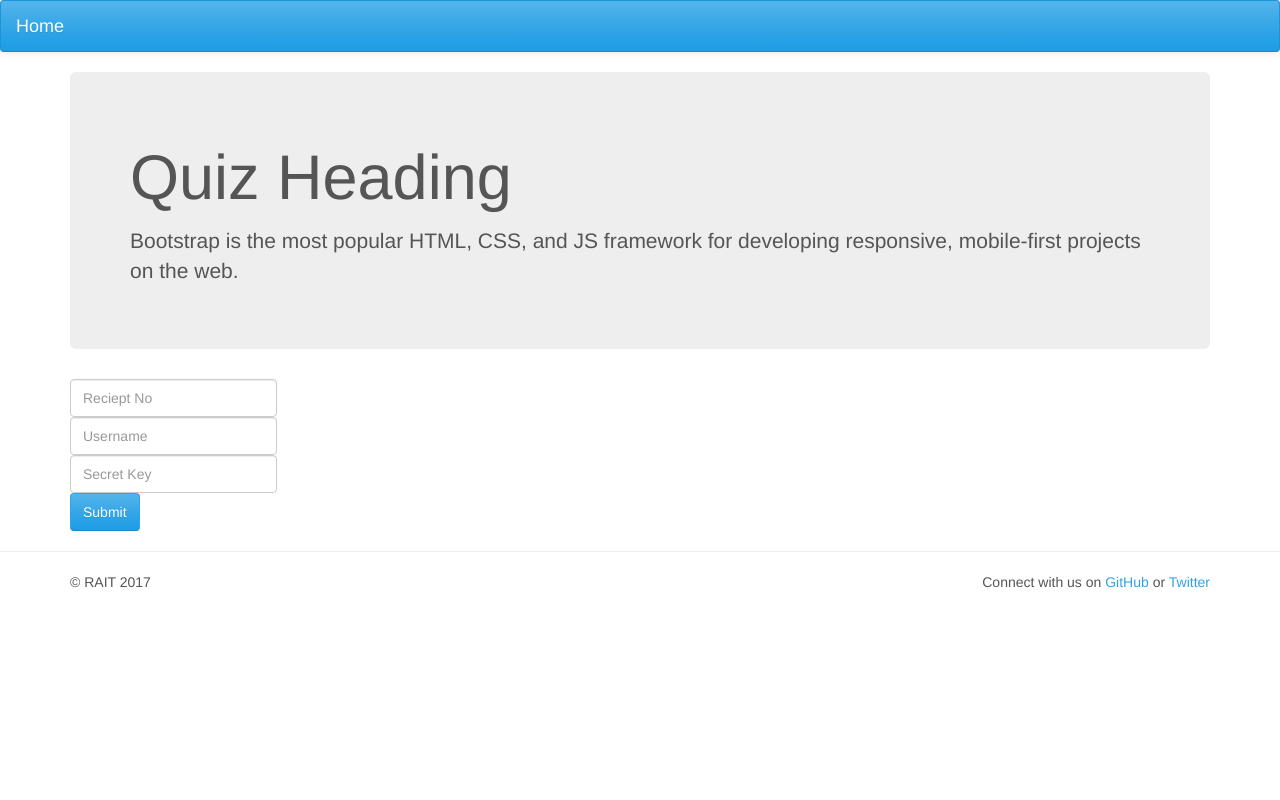
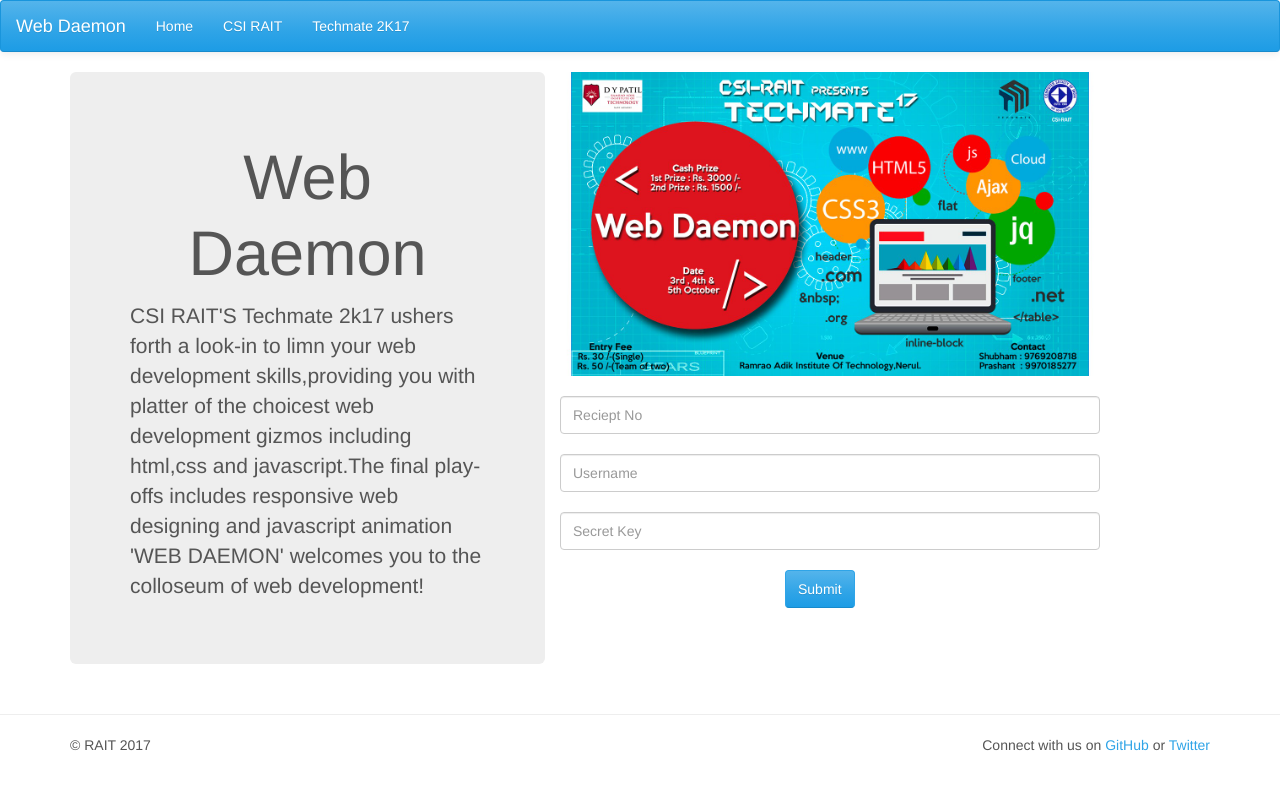
Before and after one commit to SauravKanchan/Quiz, a Django app: page / in a window 1280 px wide. Run offline with Django 3.2, Linux system fonts and the light colour scheme; some libraries are stand-ins or nearby versions.

Commit message:
fixed navbar

```diff
--- a/level1/templates/question_detail.html
+++ b/level1/templates/question_detail.html
@@ -91,7 +91,7 @@
 
                     },
                     success:function () {
-                        $("#message").text("Recorded your answer as "+answer)
+                        $("#message").text("Your answer has been recorded as "+answer)
                         $(this).css("class","btn btn-primary");
                     }
                 })
--- a/userprofile/templates/base.html
+++ b/userprofile/templates/base.html
@@ -23,18 +23,20 @@
                     <span class="icon-bar"></span>
                     <span class="icon-bar"></span>
                 </button>
-                <a class="navbar-brand" href="{% url 'home' %}">Home</a>
-                <!--<a class="navbar-brand" href="{% url 'profile' %}">Profile</a>-->
-                {% if user.is_authenticated %}
-                    <a class="navbar-brand" href="{% url 'profile' %}">{{ user.get_full_name|truncatechars:20 }}</a>
-                <a class="navbar-brand" href="{% url 'logout' %}">Logout</a>
+          <a class="navbar-brand" href="/">Web Daemon</a>
 
+            </div>
+        <div id="navbar" class="collapse navbar-collapse">
+          <ul class="nav navbar-nav">
+            <li><a href="{% url 'home' %}">Home</a></li>
+            {% if user.is_authenticated %}
+              <li> <a href="{% url 'profile' %}">{{ user.get_full_name|truncatechars:20 }}</a></li>
+               <li> <a  href="{% url 'logout' %}">Logout</a></li>
                 {% endif %}
-            </div>
-            {% block navbar-menu %}
+            <li ><a href="http://csirait.com">CSI RAIT</a></li>
+                          <li ><a href="http://techmate.csirait.com">Techmate 2K17</a></li>
 
-
-        {% endblock %}
+          </ul></div>
     </div>
 
     <!-- displaying content -->
--- a/userprofile/templates/home.html
+++ b/userprofile/templates/home.html
@@ -3,17 +3,19 @@
 
 {% block content %}
 
-  <div class="jumbotron">
-    <h1>Quiz Heading</h1>
-    <p>Bootstrap is the most popular HTML, CSS, and JS framework for developing
-    responsive, mobile-first projects on the web.</p>
-  </div>
+<div class="col-sm-5 col-xs-12  img-holder jumbotron">
+                <h1 class="text-center">Web Daemon</h1>
+                <p class="holder-text">CSI RAIT'S Techmate 2k17 ushers forth  a look-in to limn your web development skills,providing you with platter of the choicest web development gizmos including html,css and javascript.The final play-offs includes responsive web designing and javascript animation
+'WEB DAEMON' welcomes you to the colloseum of web development!</p>
+            </div>
 
 
-<form class="form-inline my-2 my-lg-0"  role="search" method="get"  action="{% url 'profile' %}">
+<form class=" col-sm-6 col-xs-12 "  role="search" method="get"  action="{% url 'profile' %}">
+        {% load staticfiles %}
+    <img src="{% static 'userprofile/img/wdlogo.jpg' %}" class="img-responsive"><br>
     <input class="form-control mr-sm-2" type="text" placeholder="Reciept No" name="q"><br>
     <input class="form-control mr-sm-2" type="text" placeholder="Username" name="r"><br>
     <input class="form-control mr-sm-2" type="text" placeholder="Secret Key" name="k"><br>
-    <button class="btn btn-outline-primary my-2 my-ssm-0 btn-primary" type="submit">Submit <i class="fa fa-search"></i> </button>
+    <button class="btn  btn-primary col-sm-offset-5" type="submit">Submit</button>
 </form>
 {% endblock %}
```
Also changed, not shown: userprofile/static/userprofile/img/wdlogo.jpg (added).
